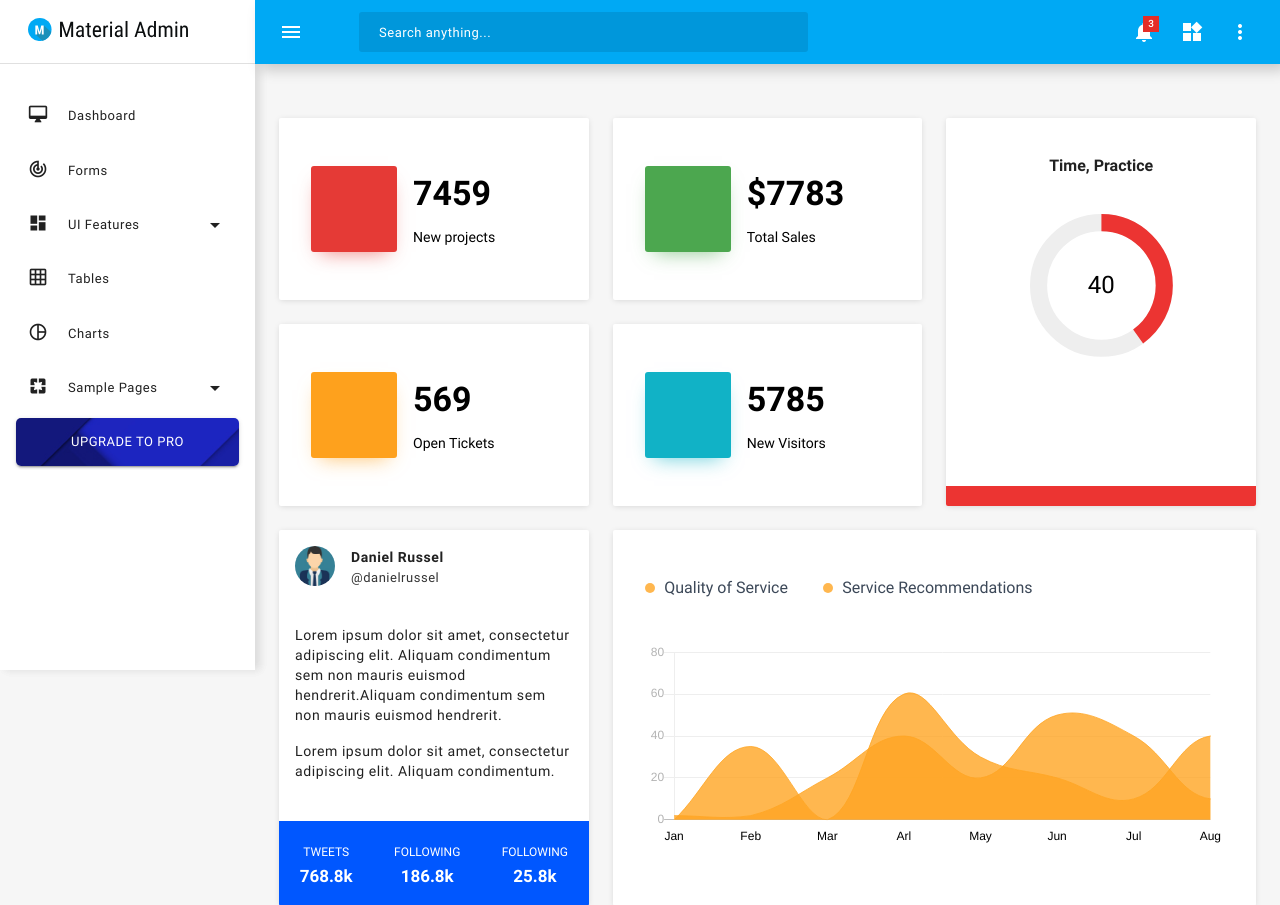
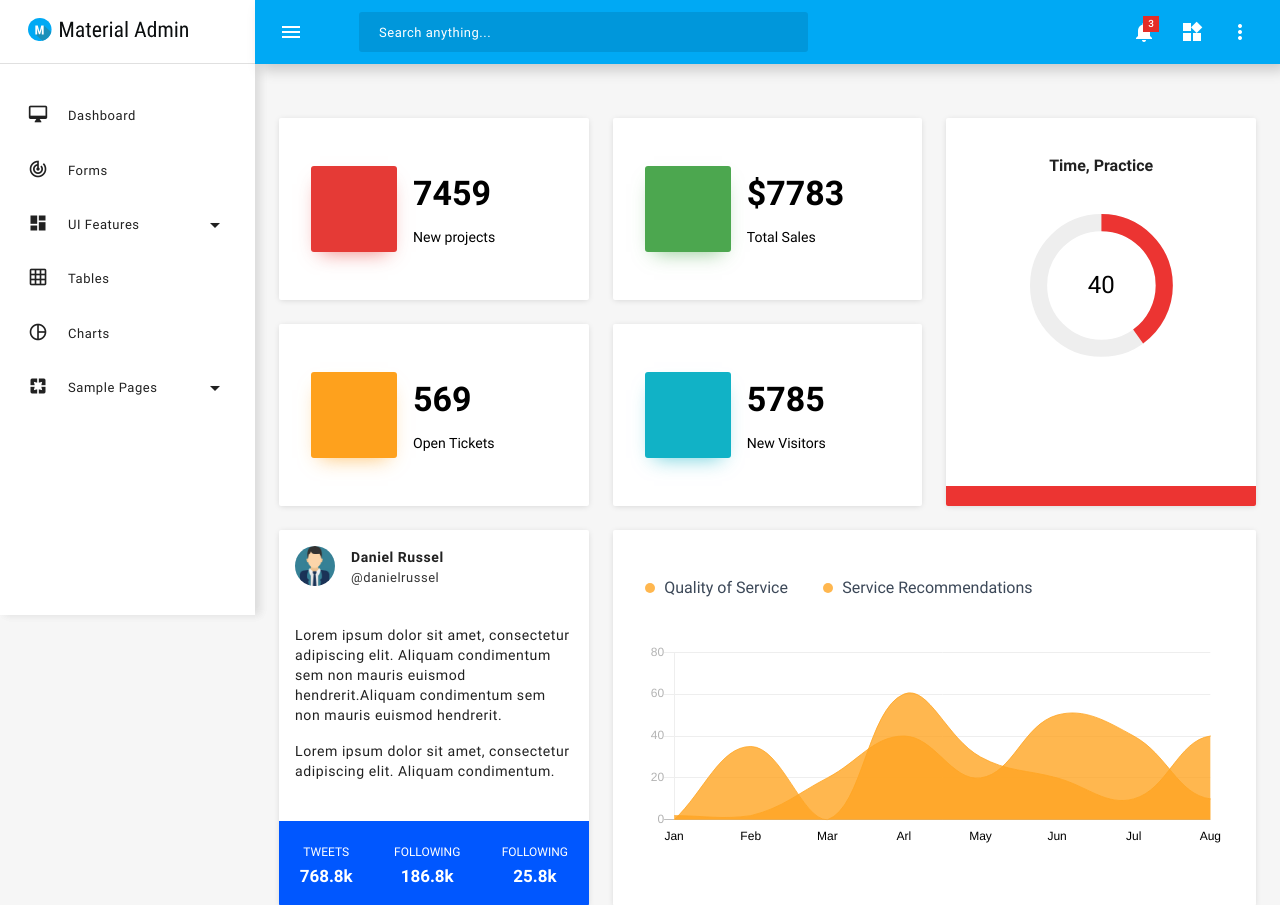
Before and after one commit to anwill/NFAS-ADMIN, a CodeIgniter app: the page made by application/views/home.php in a window 1280 px wide. Shown: the top 905 px of the page. Run offline with CodeIgniter, Linux system fonts and the light colour scheme; some libraries are stand-ins or nearby versions.

Commit message:
dashboard page

```diff
--- a/application/views/home.php
+++ b/application/views/home.php
@@ -121,11 +121,7 @@
                             </nav>
                         </div>
                     </div>
-                    <div class="mdc-list-item mdc-drawer-item purchase-link">
-                        <a href="https://www.bootstrapdash.com/product/material-admin/" target="_blank" class="mdc-button mdc-button--raised mdc-button--dense mdc-drawer-link" data-mdc-auto-init="MDCRipple">
-                            Upgrade To Pro
-                        </a>
-                    </div>
+
                 </nav>
             </div>
         </nav>
```
